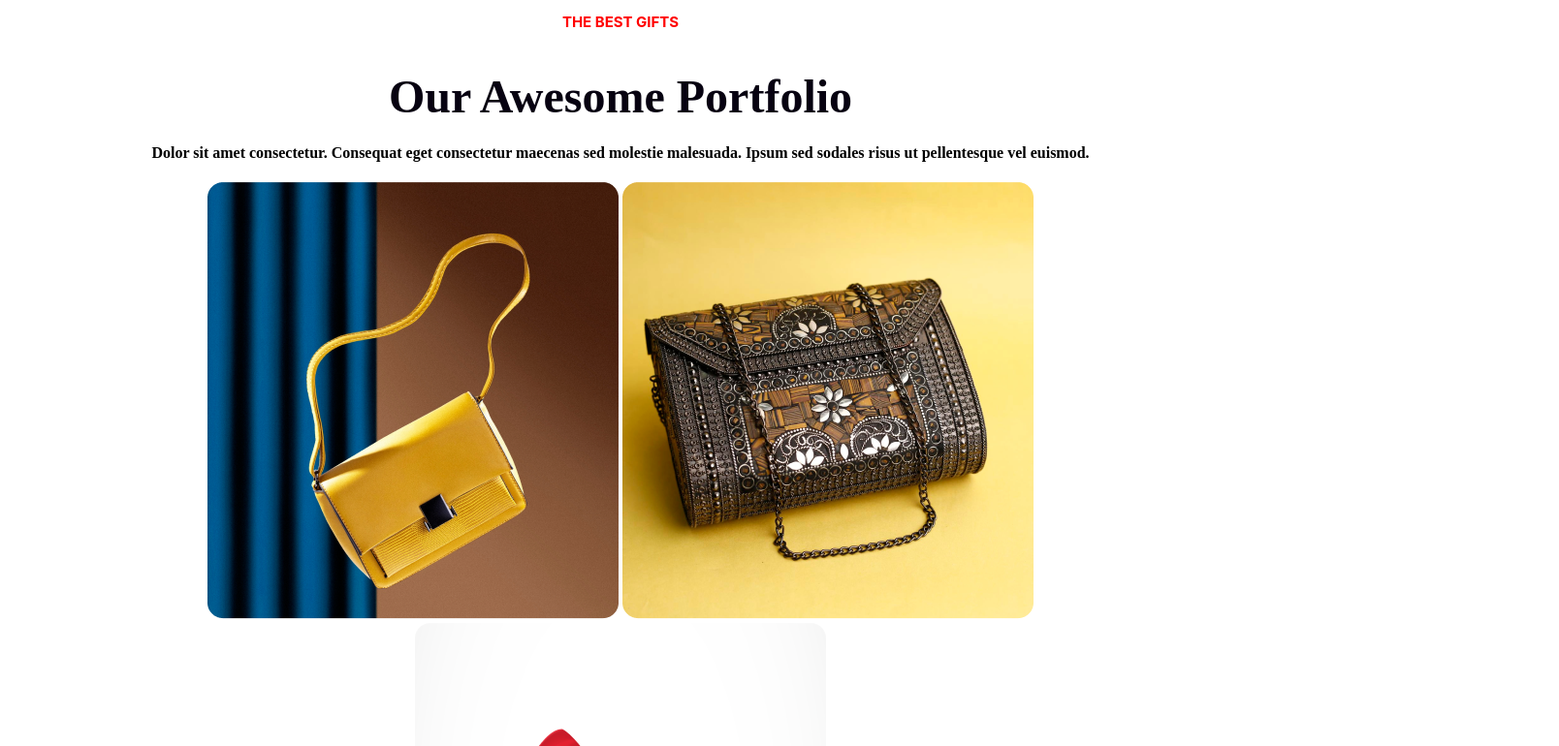
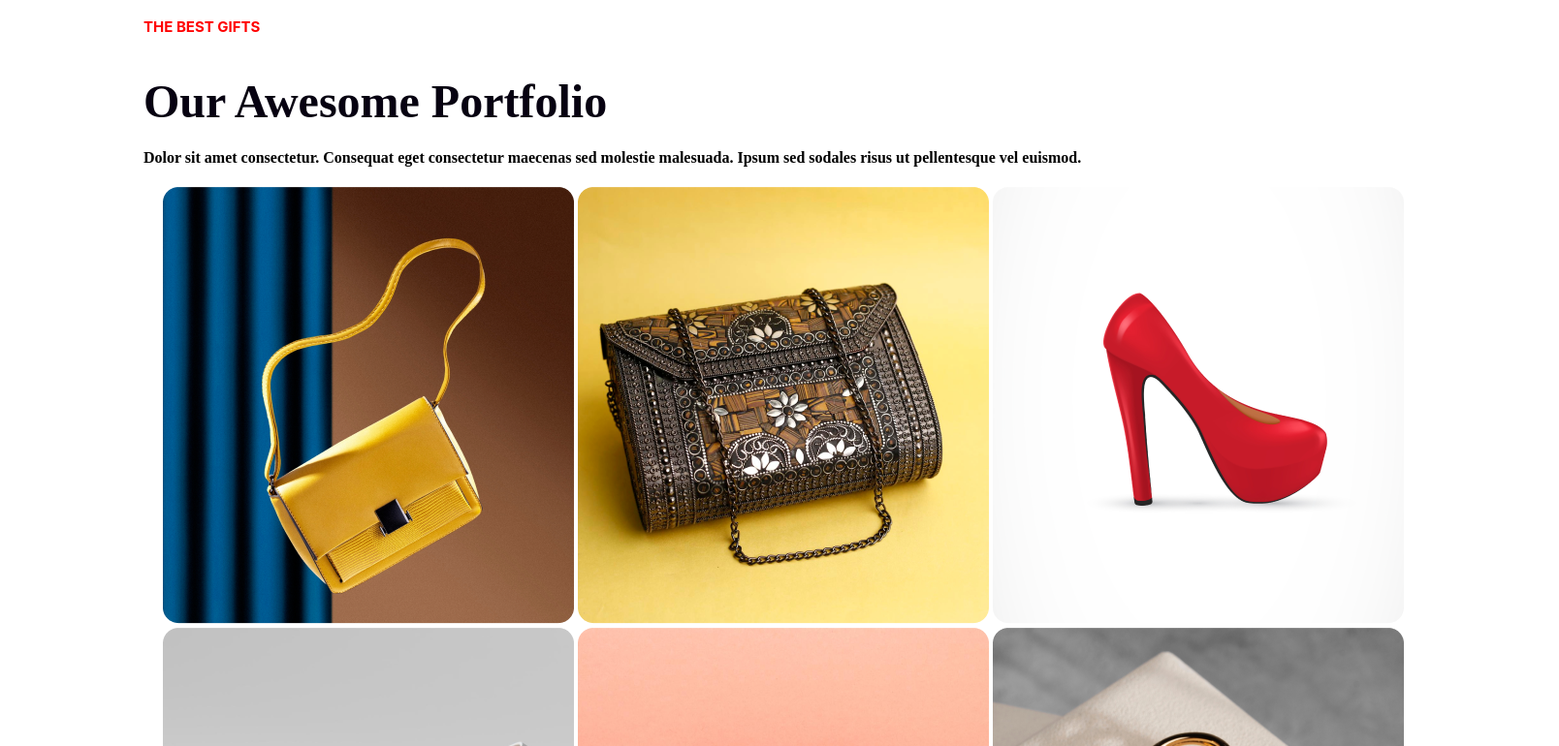
Before and after one commit to sushanto30/assignment-project, a plain HTML site: page index.html in a window 1280 px wide. Shown: the part 2030-2800 px from the top of the page at 97% size, 1608 px wide, since content can reach past the window. Drawn offline with Linux system fonts and the light colour scheme.

Commit message:
happy new year

```diff
--- a/index.html
+++ b/index.html
@@ -36,15 +36,15 @@
     </header>
     <main>
         <section>
-            <header class="heder-section">
+            <header>
 
-                <div>
+                <div id="GIFTS">
                     <h3>THE BEST GIFTS</h3>
                     <h2>Our Awesome Portfolio</h2>
                     <h4>Dolor sit amet consectetur. Consequat eget consectetur maecenas sed molestie malesuada. Ipsum
                         sed sodales risus ut pellentesque vel euismod. </h4>
                 </div>
-                <div>
+                <div class="heder-section">
                     <div>
                         <img src="image/Rectangle 3.png" alt="">
                         <img src="image/Rectangle 4.png" alt="">
--- a/style/styles.css
+++ b/style/styles.css
@@ -96,9 +96,25 @@ h2 {
     text-align: center;
 }
 
-.heder-section{
-    /* max-width: 75% */
+.heder-section  {
     text-align: center;
 
 
+
+
 }
+
+#GIFTS {
+    padding-left: 140px;
+
+}
+
+section header {
+    width: 1600px;
+    height: 7335px;
+    margin: 20px auto;
+}
+section div img:hover{
+    padding: 10px;
+    background-color: rgb(250, 5, 5);
+}
```
